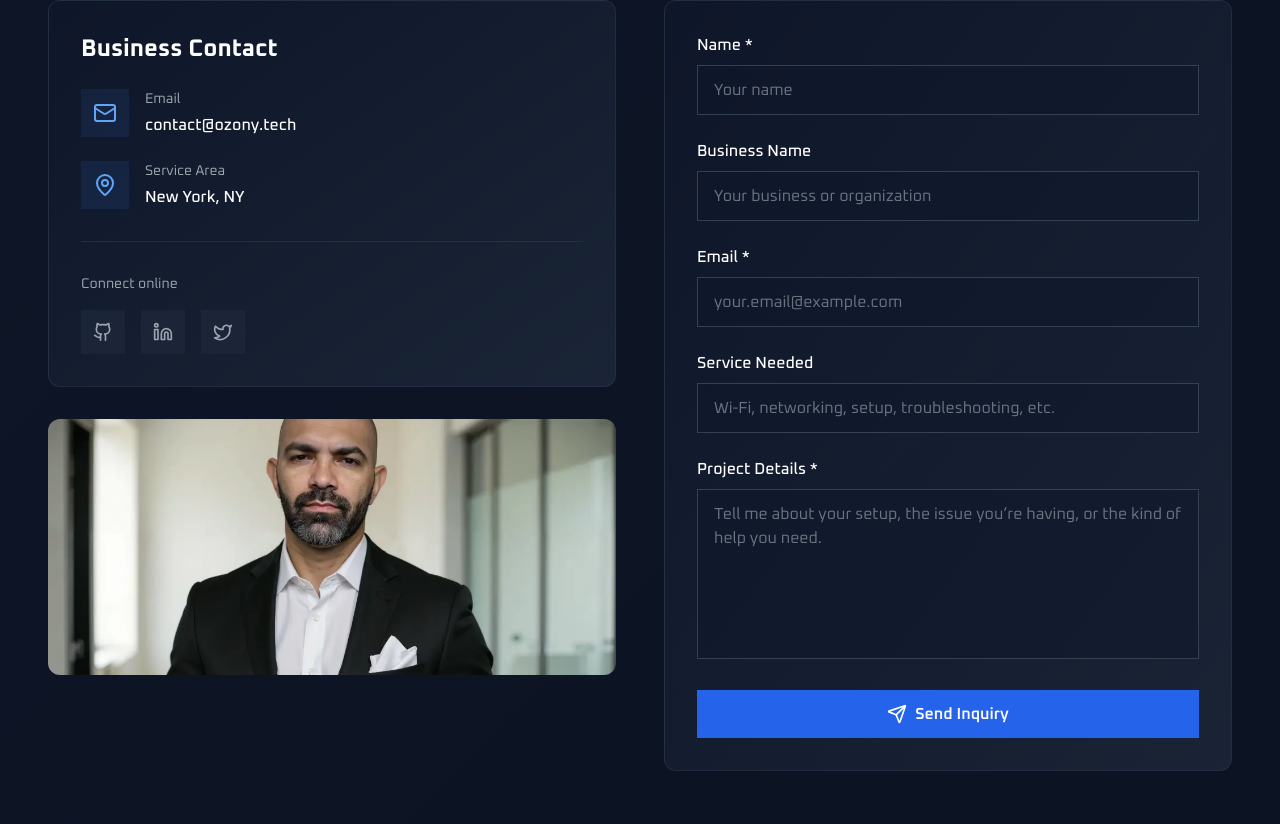
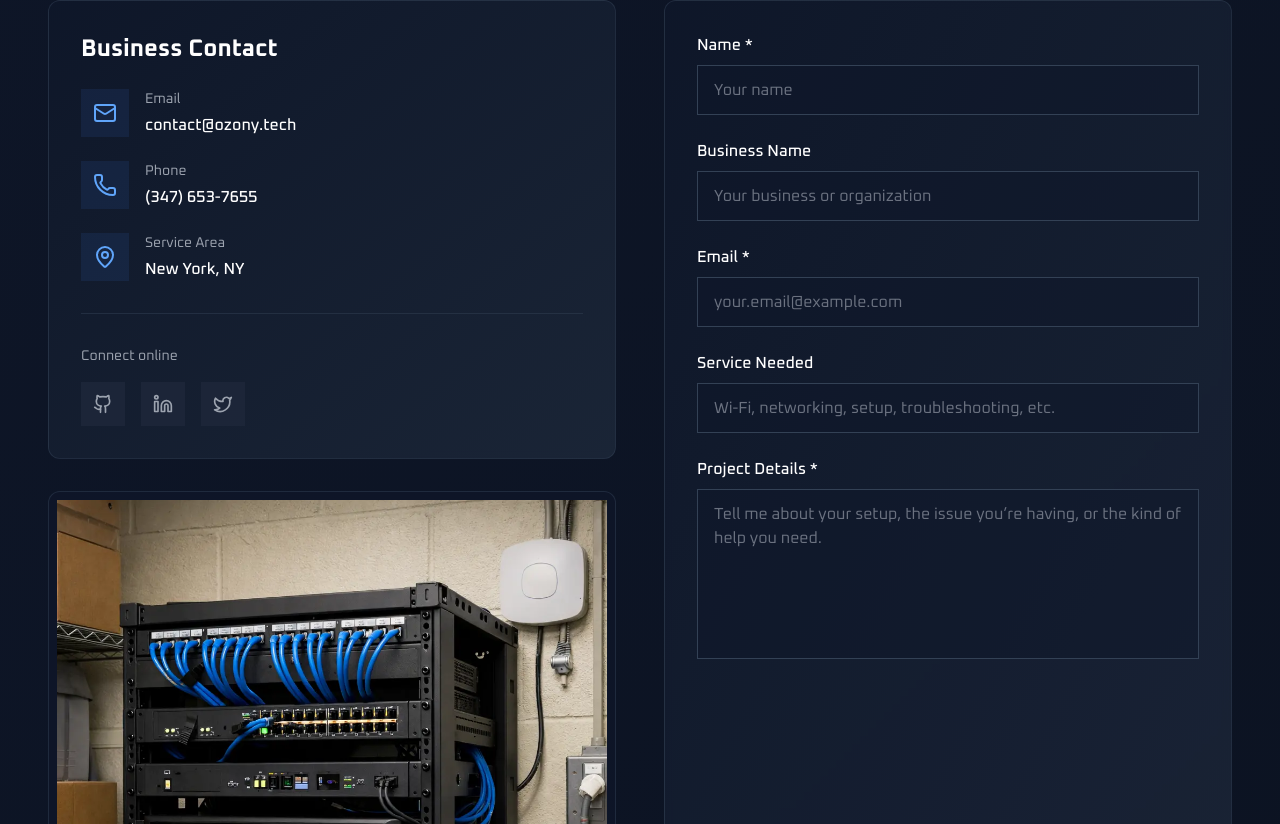
Before and after one commit to Eazyny/ozony.tech.Laptop, a React (Vite) app: page / in a window 1280 px wide. Shown: the part 6056-6880 px from the top of the page. Built offline with nearby package versions, Linux system fonts and the light colour scheme.

Commit message:
improve contact section layout and add business phone

```diff
--- a/src/components/Contact.jsx
+++ b/src/components/Contact.jsx
@@ -1,6 +1,6 @@
 import React, { useState } from 'react';
 import { motion } from 'framer-motion';
-import { Mail, MapPin, Send, Github, Linkedin, Twitter, CheckCircle2 } from 'lucide-react';
+import { Mail, Phone, MapPin, Send, Github, Linkedin, Twitter, CheckCircle2 } from 'lucide-react';
 import { Button } from '@/components/ui/button';
 import { toast } from '@/components/ui/use-toast';
 import DecodedText from '@/components/ui/decode-text';
@@ -95,6 +95,12 @@ const Contact = () => {
       href: 'mailto:contact@ozony.tech',
     },
     {
+      icon: Phone,
+      label: 'Phone',
+      value: '(347) 653-7655',
+      href: 'tel:+13476537655',
+    },
+    {
       icon: MapPin,
       label: 'Service Area',
       value: 'New York, NY',
@@ -127,14 +133,14 @@ const Contact = () => {
           </p>
         </motion.div>
 
-        <div className="grid lg:grid-cols-2 gap-12">
+        <div className="grid lg:grid-cols-2 gap-12 items-stretch">
           {/* Contact Information */}
           <motion.div
             initial={{ opacity: 0, x: -30 }}
             whileInView={{ opacity: 1, x: 0 }}
             viewport={{ once: true }}
             transition={{ duration: 0.5 }}
-            className="space-y-8"
+            className="flex h-full flex-col gap-8"
           >
             <div className="bg-gradient-to-br from-slate-900/80 to-slate-800/80 backdrop-blur-sm rounded-xl p-8 border border-slate-700/50">
               <h3 className="text-2xl font-bold text-white mb-6">Business Contact</h3>
@@ -187,11 +193,11 @@ const Contact = () => {
               </div>
             </div>
 
-            <div className="relative h-64 rounded-xl overflow-hidden">
+            <div className="relative flex-1 min-h-[22rem] lg:min-h-0 rounded-xl overflow-hidden bg-slate-900/60 border border-slate-700/50 p-2">
               <img
                 src="/ozony-elsevif-1-t.webp"
-                alt="Ozony Tech"
-                className="w-full h-full object-cover object-[center_20%]"
+                alt="Ozony Tech network setup"
+                className="w-full h-full object-cover object-center"
                 decoding="async"
                 fetchpriority="high"
                 loading="eager"
@@ -205,12 +211,13 @@ const Contact = () => {
             whileInView={{ opacity: 1, x: 0 }}
             viewport={{ once: true }}
             transition={{ duration: 0.5 }}
+            className="h-full"
           >
             <form
               onSubmit={handleSubmit}
-              className="bg-gradient-to-br from-slate-900/80 to-slate-800/80 backdrop-blur-sm rounded-xl p-8 border border-slate-700/50"
+              className="h-full bg-gradient-to-br from-slate-900/80 to-slate-800/80 backdrop-blur-sm rounded-xl p-8 border border-slate-700/50 flex flex-col"
             >
-              <div className="space-y-6">
+              <div className="space-y-6 flex-1">
                 <div>
                   <label htmlFor="name" className="block text-white font-medium mb-2">
                     Name *
@@ -288,11 +295,12 @@ const Contact = () => {
                     placeholder="Tell me about your setup, the issue you’re having, or the kind of help you need."
                   />
                 </div>
+              </div>
 
               <Button
                 type="submit"
                 disabled={isSubmitting}
-                  className="w-full bg-blue-600 hover:bg-blue-700 text-white py-6 text-base font-semibold disabled:opacity-60 disabled:cursor-not-allowed"
+                className="w-full mt-6 bg-blue-600 hover:bg-blue-700 text-white py-6 text-base font-semibold disabled:opacity-60 disabled:cursor-not-allowed"
               >
                 <Send className="w-5 h-5 mr-2" />
                 {isSubmitting ? (
@@ -301,7 +309,6 @@ const Contact = () => {
                   <DecodedText speed={12}>Send Inquiry</DecodedText>
                 )}
               </Button>
-              </div>
             </form>
           </motion.div>
         </div>
```
Also changed, not shown: public/1_ozony-elsevif-1-t.webp (added), public/ozony-elsevif-1-t.webp. Lines whose indentation alone changed are shown as unchanged.
